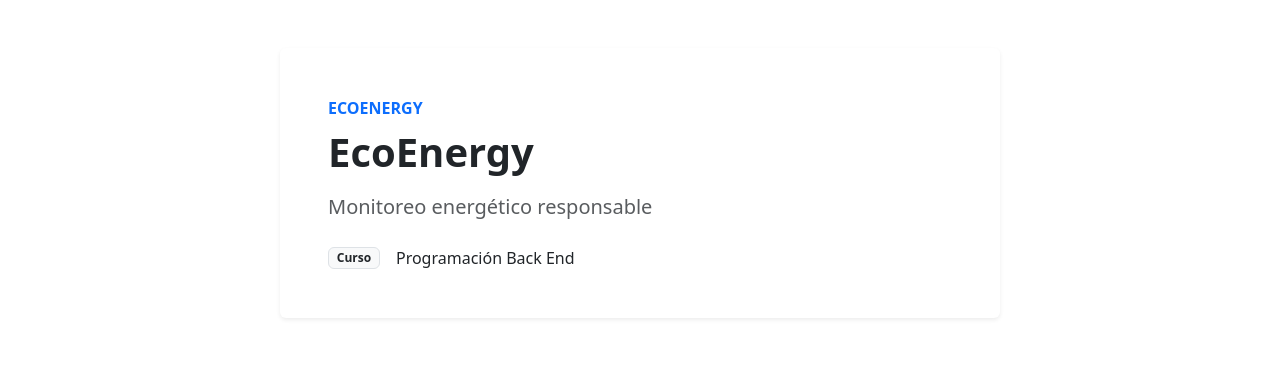
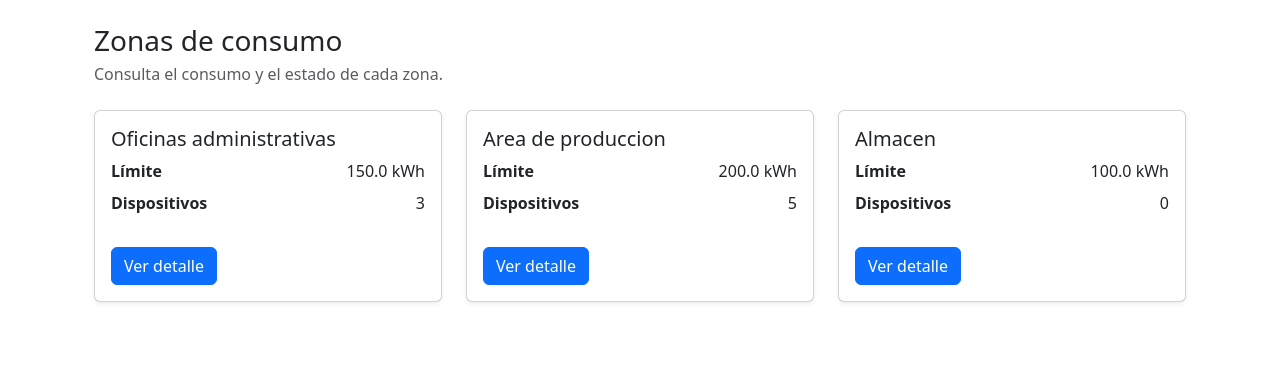
Before and after one commit to tboiqw-create/EV_Ecoenergy, a Django app: page / in a window 1280 px wide. Shown: the part 48-413 px from the top of the page. Run offline with Django 5.2, Linux system fonts and the light colour scheme; some libraries are stand-ins or nearby versions.

Commit message:
first commit

```diff
--- /dev/null
+++ b/data/categorias.json
@@ -0,0 +1,17 @@
+[
+    {
+        "id": 1,
+        "nombre": "Iluminacion",
+        "descripcion": "Dispositivos destinados a iluminar los espacios de trabajo."
+    },
+    {
+        "id": 2,
+        "nombre": "Climatizacion",
+        "descripcion": "Equipos que regulan la temperatura y las condiciones ambientales."
+    },
+    {
+        "id": 3,
+        "nombre": "Tecnologia",
+        "descripcion": "Equipos electronicos utilizados para operar y supervisar la empresa."
+    }
+]
--- a/data/dispositivos.json
+++ b/data/dispositivos.json
@@ -1,14 +1,58 @@
 [
     {
         "id": 1,
-        "nombre": "Medidor inteligente",
-        "estado": "Activo",
-        "consumo_kwh": 18.4
+        "nombre": "Iluminacion oficina 1",
+        "consumo_kwh": 18.4,
+        "zona_id": 1,
+        "categoria_id": 1
     },
     {
         "id": 2,
-        "nombre": "Climatizador",
-        "estado": "Revisión",
-        "consumo_kwh": 32.7
+        "nombre": "Climatizador oficina 1",
+        "consumo_kwh": 32.7,
+        "zona_id": 1,
+        "categoria_id": 2
+    },
+    {
+        "id": 3,
+        "nombre": "Computador recepcion",
+        "consumo_kwh": 12.5,
+        "zona_id": 1,
+        "categoria_id": 3
+    },
+    {
+        "id": 4,
+        "nombre": "Motor de ensamblaje",
+        "consumo_kwh": 85.6,
+        "zona_id": 2,
+        "categoria_id": 2
+    },
+    {
+        "id": 5,
+        "nombre": "Compresor industrial",
+        "consumo_kwh": 110.2,
+        "zona_id": 2,
+        "categoria_id": 2
+    },
+    {
+        "id": 6,
+        "nombre": "Iluminacion de planta",
+        "consumo_kwh": 42.8,
+        "zona_id": 2,
+        "categoria_id": 1
+    },
+    {
+        "id": 7,
+        "nombre": "Camara de seguridad",
+        "consumo_kwh": 8.9,
+        "zona_id": 2,
+        "categoria_id": 3
+    },
+    {
+        "id": 8,
+        "nombre": "Refrigerador de muestras",
+        "consumo_kwh": 27.3,
+        "zona_id": 2,
+        "categoria_id": 2
     }
 ]
--- a/data/zonas.json
+++ b/data/zonas.json
@@ -0,0 +1,17 @@
+[
+	{
+		"id": 1,
+		"nombre": "Oficinas administrativas",
+		"limite_kwh": 150.0
+	},
+	{
+		"id": 2,
+		"nombre": "Area de produccion",
+		"limite_kwh": 200.0
+	},
+	{
+		"id": 3,
+		"nombre": "Almacen",
+		"limite_kwh": 100.0
+	}
+]
--- a/dispositivos/services.py
+++ b/dispositivos/services.py
@@ -26,9 +26,40 @@ def cargar_dispositivos():
     return cargar_json("dispositivos.json")
 
 
-zonas = cargar_json("zonas.json")
-categorias = cargar_json("categorias.json")
-dispositivos = cargar_dispositivos()
+def cargar_zonas():
+    return cargar_json("zonas.json")
+
+
+def cargar_categorias():
+    return cargar_json("categorias.json")
+
+
+def obtener_zona(zona_id):
+    zona = buscar_por_id(cargar_zonas(), zona_id)
+    if zona is None:
+        return None
+
+    categorias = {categoria["id"]: categoria for categoria in cargar_categorias()}
+    dispositivos = [
+        dict(
+            dispositivo,
+            categoria_nombre=categorias.get(
+                dispositivo.get("categoria_id"), {}
+            ).get("nombre", "Sin categoría"),
+        )
+        for dispositivo in cargar_dispositivos()
+        if dispositivo.get("zona_id") == zona_id
+    ]
+    total_consumo = sum(dispositivo.get("consumo_kwh", 0) for dispositivo in dispositivos)
+    limite = zona.get("limite_kwh", 0)
+
+    return {
+        **zona,
+        "dispositivos": dispositivos,
+        "cantidad": len(dispositivos),
+        "total_consumo": total_consumo,
+        "estado": "ALERTA" if total_consumo > limite else "NORMAL",
+    }
 
 
 def buscar_por_id(coleccion, identificador):
--- a/dispositivos/templates/dispositivos/inicio.html
+++ b/dispositivos/templates/dispositivos/inicio.html
@@ -3,21 +3,35 @@
 {% block title %}Inicio | EcoEnergy{% endblock %}
 
 {% block content %}
-<div class="container py-5">
-    <div class="row justify-content-center">
-        <div class="col-lg-8">
-            <div class="card shadow-sm border-0">
-                <div class="card-body p-4 p-md-5">
-                    <p class="text-uppercase text-primary fw-semibold mb-2">EcoEnergy</p>
-                    <h1 class="display-6 fw-bold mb-3">{{ sistema }}</h1>
-                    <p class="lead text-muted mb-4">{{ mensaje }}</p>
-                    <div class="d-flex align-items-center">
-                        <span class="badge bg-light text-dark border">Curso</span>
-                        <p class="mb-0 ms-3">{{ asignatura }}</p>
+<div class="container py-4">
+    <div class="d-flex justify-content-between align-items-center mb-4">
+        <div>
+            <h1 class="h3 mb-1">Zonas de consumo</h1>
+            <p class="text-muted mb-0">Consulta el consumo y el estado de cada zona.</p>
+        </div>
+    </div>
+
+    <div class="row g-4">
+        {% for zona in zonas %}
+            <div class="col-md-6 col-xl-4">
+                <div class="card shadow-sm h-100">
+                    <div class="card-body">
+                        <h2 class="h5">{{ zona.nombre }}</h2>
+                        <dl class="row mb-4">
+                            <dt class="col-7">Límite</dt>
+                            <dd class="col-5 text-end">{{ zona.limite_kwh }} kWh</dd>
+                            <dt class="col-7">Dispositivos</dt>
+                            <dd class="col-5 text-end">{{ zona.cantidad }}</dd>
+                        </dl>
+                        <a class="btn btn-primary" href="{% url 'dispositivos:por_zona' zona.id %}">
+                            Ver detalle
+                        </a>
                     </div>
                 </div>
             </div>
-        </div>
+        {% empty %}
+            <div class="col-12"><p>No hay zonas registradas.</p></div>
+        {% endfor %}
     </div>
 </div>
 {% endblock %}
--- a/dispositivos/views.py
+++ b/dispositivos/views.py
@@ -1,7 +1,7 @@
-from django.http import HttpResponse
+from django.http import Http404
 from django.shortcuts import render
 
-from dispositivos.services import cargar_dispositivos
+from dispositivos.services import cargar_dispositivos, cargar_zonas, obtener_zona
 
 
 def inicio(request):
@@ -9,6 +9,7 @@ def inicio(request):
         "sistema": "EcoEnergy",
         "mensaje": "Monitoreo energético responsable",
         "asignatura": "Programación Back End",
+        "zonas": [obtener_zona(zona["id"]) for zona in cargar_zonas()],
     }
     return render(
         request,
@@ -18,24 +19,16 @@ def inicio(request):
 
 
 def dispositivos_zona(request, zona_id):
-    if zona_id != 3:
-        return HttpResponse("Zona no encontrada", status=404)
-
-    dispositivos = cargar_dispositivos()
-    total_consumo = sum(item.get("consumo_kwh", 0) for item in dispositivos)
-    cantidad = len(dispositivos)
-    estado = (
-        "Activo"
-        if any(item.get("estado") == "Activo" for item in dispositivos)
-        else ("Inactivo" if dispositivos else "Vacío")
-    )
+    zona = obtener_zona(zona_id)
+    if zona is None:
+        raise Http404("Zona no encontrada")
 
     contexto = {
-        "zona": f"Zona {zona_id}",
-        "dispositivos": dispositivos,
-        "total_consumo": total_consumo,
-        "cantidad": cantidad,
-        "estado": estado,
+        "zona": zona,
+        "dispositivos": zona["dispositivos"],
+        "total_consumo": zona["total_consumo"],
+        "cantidad": zona["cantidad"],
+        "estado": zona["estado"],
     }
 
     return render(request, "dispositivos/detalle_zona.html", contexto)
@@ -43,13 +36,12 @@ def dispositivos_zona(request, zona_id):
 
 def catalogo(request):
     dispositivos = cargar_dispositivos()
-
-    activos = sum(1 for item in dispositivos if item["estado"] == "Activo")
+    consumo_total = sum(item.get("consumo_kwh", 0) for item in dispositivos)
 
     contexto = {
         "dispositivos": dispositivos,
         "total": len(dispositivos),
-        "total_activos": activos,
+        "consumo_total": consumo_total,
     }
 
     return render(request, "dispositivos/catalogo.html", contexto)
```
Also changed, not shown: dispositivos/templates/dispositivos/catalogo.html (+2 -14 lines), dispositivos/templates/dispositivos/detalle_zona.html (+19 -16 lines), dispositivos/tests.py (+31 -1 lines).
